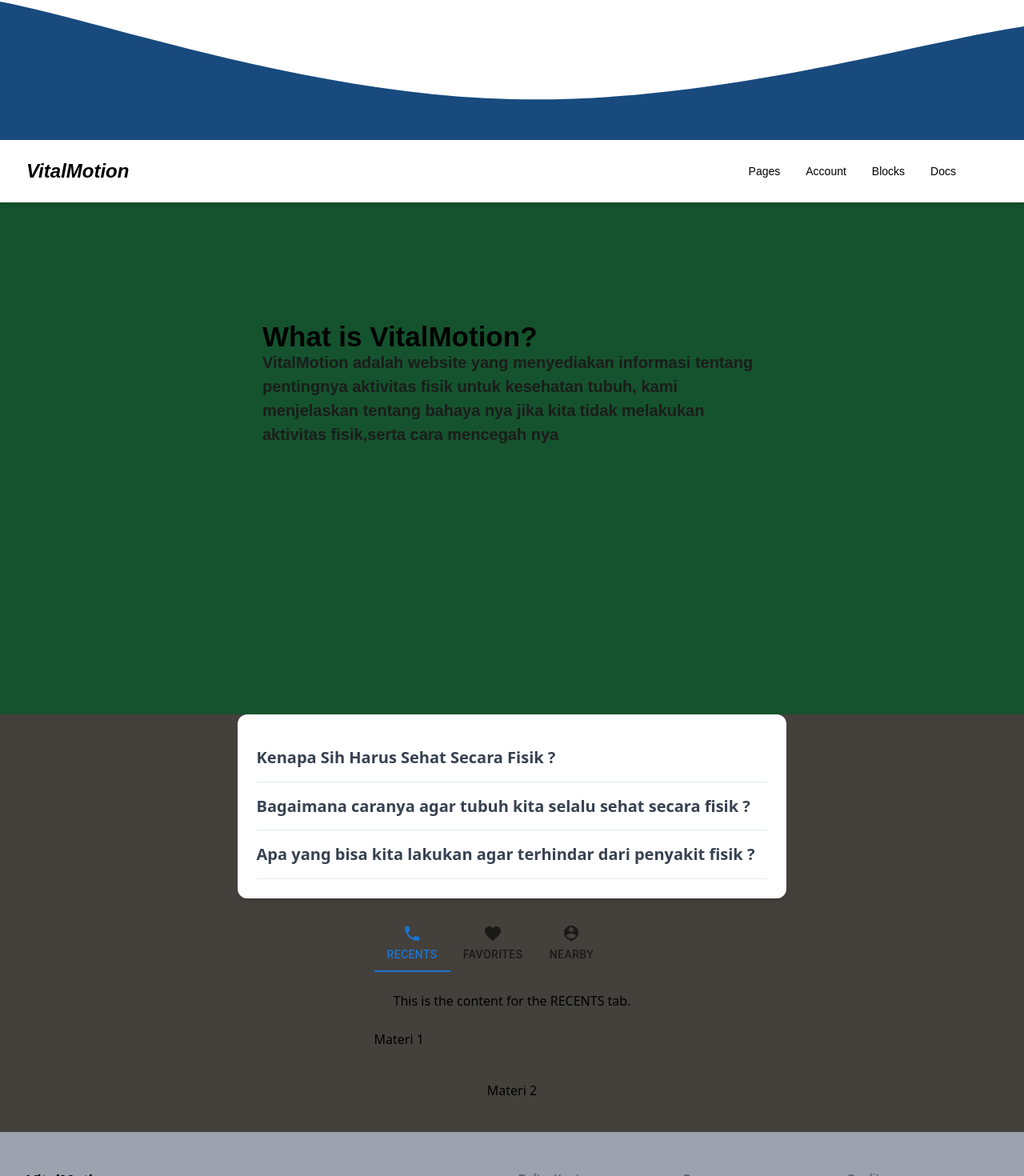
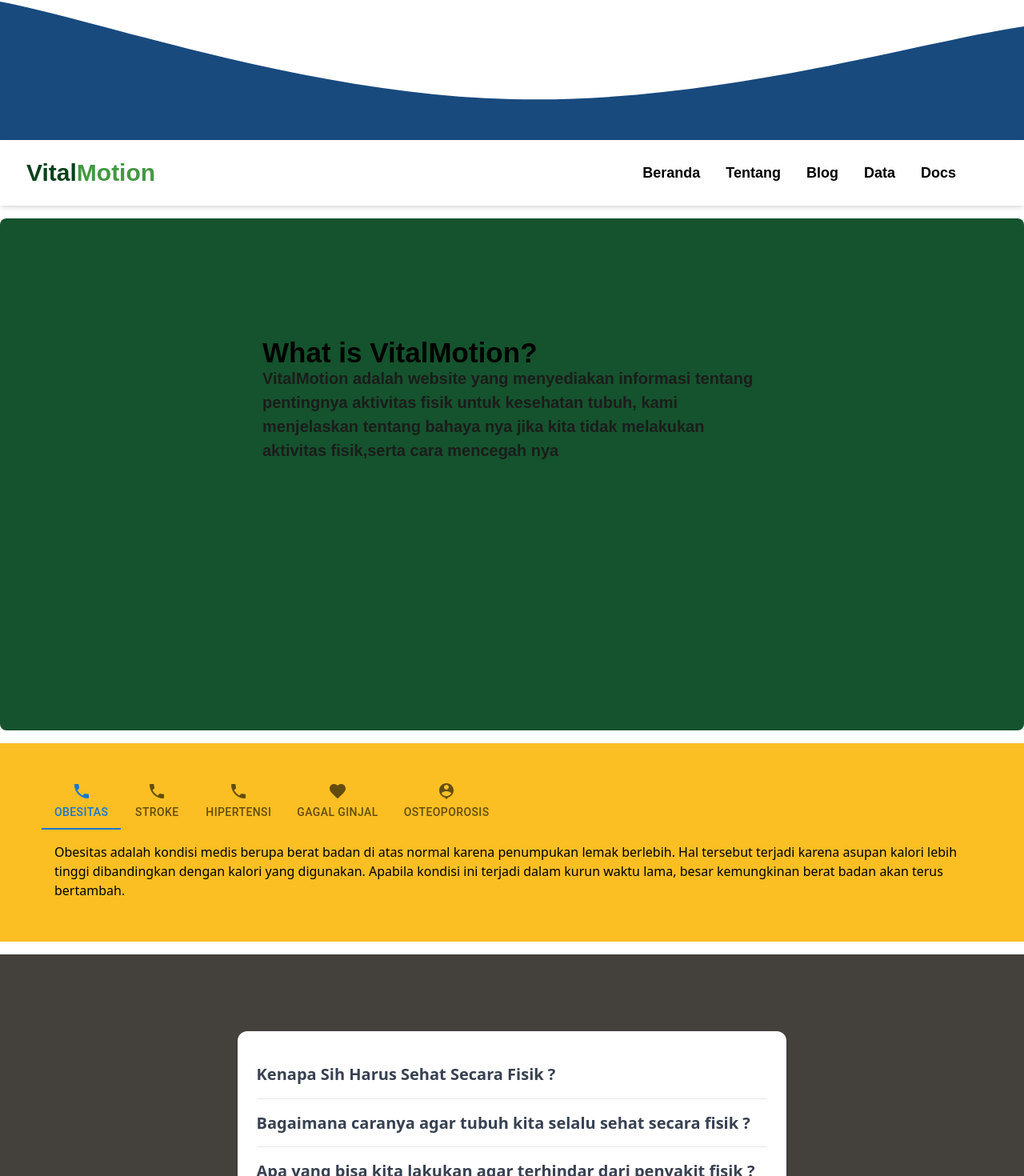
Before and after one commit to mybezen/prj-sagas, a React (Vite) app: page / in a window 1280 px wide. Shown: the part 625-2095 px from the top of the page at 80% size. Built offline with nearby package versions, Linux system fonts and the light colour scheme.

Commit message:
Fixing Layout

```diff
--- a/src/components/Navbar.jsx
+++ b/src/components/Navbar.jsx
@@ -17,44 +17,54 @@ export function StickyNavbar() {
   }, []);
 
   const navList = (
-    <ul className="mt-2 mb-4 flex flex-col gap-2 lg:mb-0 lg:mt-0 lg:flex-row lg:items-center lg:gap-6 lg:px-8">
+    <ul className="mt-2 mb-4 flex flex-col gap-2 lg:mb-0 lg:mt-0 lg:flex-row lg:items-center lg:gap-6 lg:px-8 ">
       <Typography
         as="li"
         variant="small"
         color="black"
-        className="p-1 poppins-regular"
+        className="p-1 poppins-regular poppins-bold"
       >
-        <a href="#" className="flex items-center">
-          Pages
+        <a href="#" className="flex items-center text-lg">
+          Beranda
         </a>
       </Typography>
       <Typography
         as="li"
         variant="small"
         color="black"
-        className="p-1 poppins-regular"
+        className="p-1 poppins-bold"
       >
-        <a href="#" className="flex items-center">
-          Account
+        <a href="#" className="flex items-center text-lg">
+          Tentang
         </a>
       </Typography>
       <Typography
         as="li"
         variant="small"
         color="black"
-        className="p-1 poppins-regular"
+        className="p-1 poppins-bold"
       >
-        <a href="#" className="flex items-center">
-          Blocks
+        <a href="#" className="flex items-center text-lg">
+          Blog
         </a>
       </Typography>
       <Typography
         as="li"
         variant="small"
         color="black"
-        className="p-1 poppins-regular"
+        className="p-1 poppins-bold"
       >
-        <a href="#" className="flex items-center">
+        <a href="#" className="flex items-center text-lg">
+          Data
+        </a>
+      </Typography>
+      <Typography
+        as="li"
+        variant="small"
+        color="black"
+        className="p-1 poppins-bold"
+      >
+        <a href="#" className="flex items-center text-lg">
           Docs
         </a>
       </Typography>
@@ -63,9 +73,9 @@ export function StickyNavbar() {
 
   return (
     <Navbar className="fixed lg:sticky top-0 z-10 h-max max-w-full rounded-none px-4 py-2 lg:px-8 lg:py-4">
-      <div className="flex items-center justify-between text-black">
-        <Typography className="mr-4 cursor-default py-1.5 poppins-bold-italic text-2xl">
-          VitalMotion
+      <div className="flex items-center justify-between">
+        <Typography className="mr-4 cursor-default py-1.5 poppins-bold text-3xl text-dark-gr">
+          Vital<span className="text-lime-gr">Motion</span>
         </Typography>
         <div className="flex items-center gap-4">
           <div className="mr-4 hidden lg:block">{navList}</div>
--- a/src/components/Tabs.jsx
+++ b/src/components/Tabs.jsx
@@ -9,21 +9,29 @@ import { Box } from '@mui/material';
 export default function IconLabelTabs() {
     const [value, setValue] = React.useState(0);
 
-    const handleChange =(event, newValue) => {
+    const handleChange =(event,newValue) => {
         setValue(newValue);
     };
 
     return (
+        <div className='flex flex-col items-center px-4 py-4 mx-5 my-5'>
+
         <Box>
         <Tabs value={value} onChange={handleChange} aria-label="icon label tabs example">
-            <Tab icon={<PhoneIcon />} label="RECENTS" />
-            <Tab icon={<FavoriteIcon />} label="FAVORITES" />
-            <Tab icon={<PersonPinIcon />} label="NEARBY" />
+            <Tab icon={<PhoneIcon />} label="Obesitas" />
+            <Tab icon={<PhoneIcon />} label="Stroke" />
+            <Tab icon={<PhoneIcon />} label="Hipertensi" />
+            <Tab icon={<FavoriteIcon />} label="Gagal Ginjal" />
+            <Tab icon={<PersonPinIcon />} label="Osteoporosis" />
         </Tabs>
 
-        {value === 0 && <Box p={3}>This is the content for the RECENTS tab.</Box>}
-        {value === 1 && <Box p={3}>This is the content for the FAVORITES tab.</Box>}
-        {value === 2 && <Box p={3}>This is the content for the NEARBY tab.</Box>}
+
+        {value === 0 && <Box className='p-4'>Obesitas adalah kondisi medis berupa berat badan di atas normal karena penumpukan lemak berlebih. Hal tersebut terjadi karena asupan kalori lebih tinggi dibandingkan dengan kalori yang digunakan. Apabila kondisi ini terjadi dalam kurun waktu lama, besar kemungkinan berat badan akan terus bertambah.</Box>}
+        {value === 1 && <Box className='p-4'>Transient Ischemic Attack (TIA) atau lebih dikenal dengan stroke ringan adalah serangan yang muncul secara tiba-tiba berupa gejala stroke, tetapi sifatnya sementara atau dalam waktu singkat. Kebanyakan stroke ringan adalah kondisi yang akan bertahan selama beberapa menit hingga jam, kemudian mereda dalam waktu 24 jam.</Box>}
+        {value === 2 && <Box className='p-4'>Hipertensi adalah istilah medis ketika kondisi tekanan darah pada arteri meningkat melebihi batas normal. Tekanan darah terbagi menjadi dua bagian, yaitu sistolik dan diastolik.</Box>}
+        {value === 3 && <Box className='p-4'>Gagal ginjal adalah suatu kondisi penurunan fungsi ginjal dalam menyaring limbah sisa metabolisme tubuh dari dalam darah dan membuangnya melalui urin. Kondisi tersebut menyebabkan kadar racun dan cairan berbahaya akan mengendap dalam tubuh dan dapat berakibat fatal apabila tidak ditangani.</Box>}
+        {value === 4 && <Box className='p-4'>Osteoporosis adalah kondisi ketika kepadatan tulang berkurang sehingga tulang menjadi keropos dan mudah patah. Osteoporosis jarang menimbulkan gejala dan biasanya baru diketahui ketika penderitanya jatuh atau mengalami cedera yang menyebabkan patah tulang.</Box>}
     </Box>
+        </div>
     );
 }
--- a/src/pages/Home.jsx
+++ b/src/pages/Home.jsx
@@ -11,7 +11,7 @@ import IconLabelTabs from "../components/Tabs";
 function Home() {
   useEffect(() => {
     AOS.init({
-      once: false,
+      once: true,
       duration: 500,
       mirror: true
     });
@@ -20,19 +20,22 @@ function Home() {
     <div className="">
       <LandingPage />
       <StickyNavbar />
-      <div className="container items-center bg-green-900"  data-aos="fade-up"
+      <div className="container items-center bg-green-900 rounded-lg my-4"  data-aos="fade-up"
             data-aos-duration="1200"
             data-aos-easing="ease-in-sine"
             data-aos-anchor-placement="top-center">
         <TextBlock />
       </div>
-      <div className="container flex flex-col items-center bg-stone-700 " data-aos="fade-up"
+      <div className="container bg-amber-400 flex flex-col items-center my-4">
+      <IconLabelTabs />
+      </div>
+      <div className="container flex flex-col items-center bg-stone-700 my-4 pt-24" data-aos="fade-up"
      data-aos-duration="3000">
         <SimpleCard />
         <div
           className="mt-5 pb-10"
         >
-        <IconLabelTabs />
+
             Materi 1
         </div>
         <div className="pb-10">
--- a/tailwind.config.js
+++ b/tailwind.config.js
@@ -12,6 +12,11 @@ export default {
         padding: "16px",
         center: true,
       },
+      colors: {
+        'dark-gr': '#05411A',
+        'lime-gr': '#439842',
+
+      }
     },
   },
   plugins: [],
```
Also changed, not shown: src/index.css (line endings or trailing spaces).
